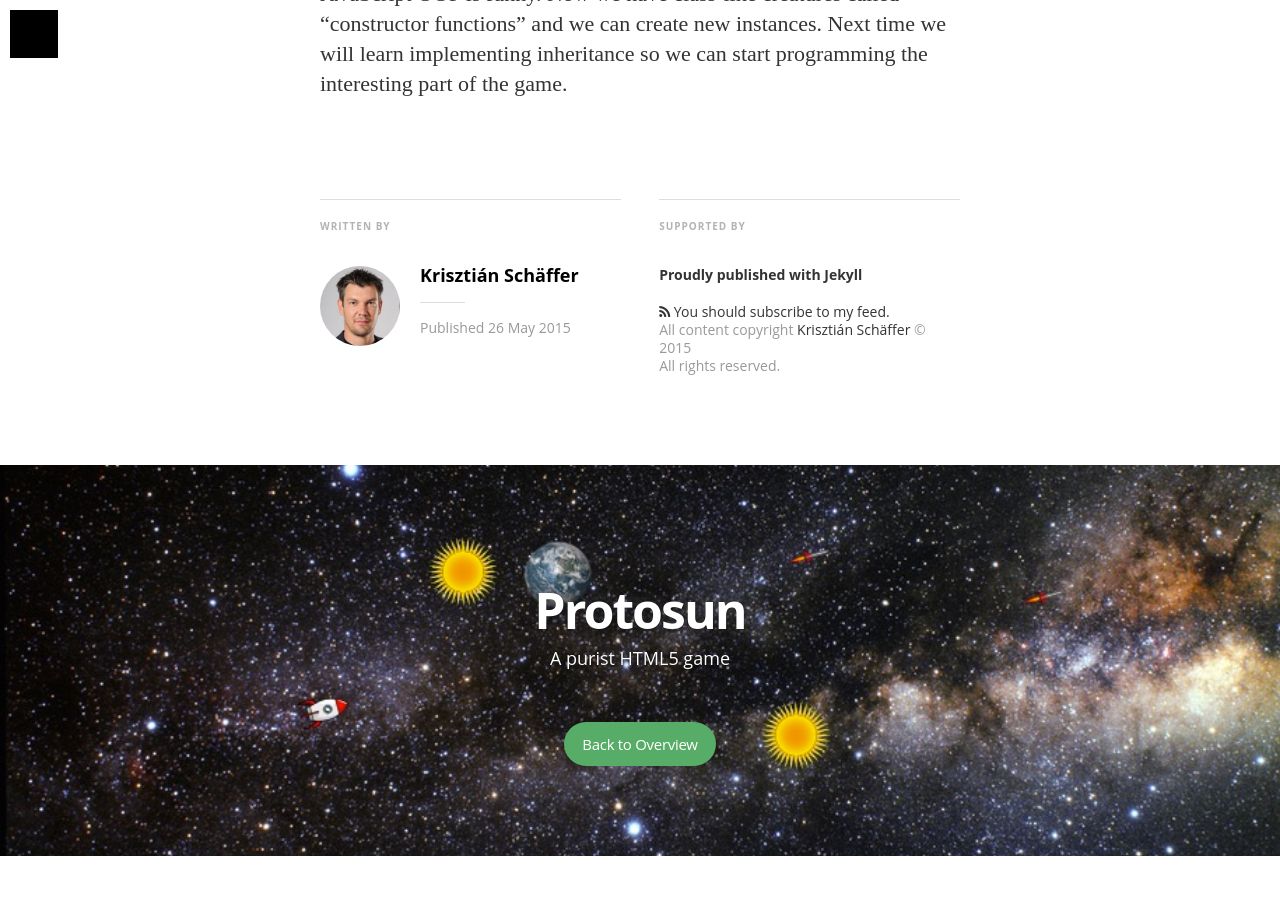
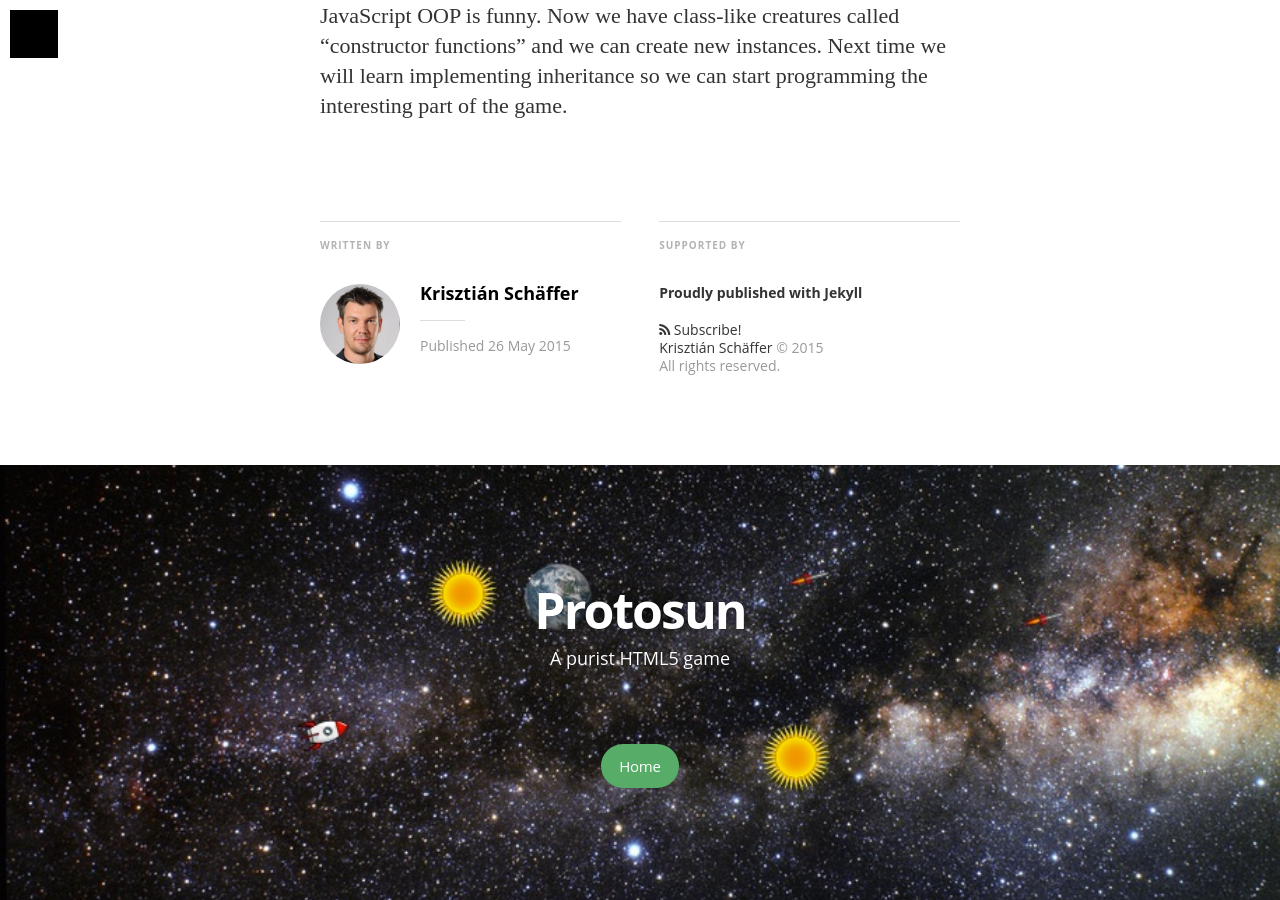
Before and after one commit to tisztamo/protosun, a Jekyll site: the page built from _posts/2015-05-26-prototype-game-engine.md, in a window 1280 px wide and 900 px high, scrolled down 6140 px. Built offline with Jekyll 4.4.1, drawn with Linux system fonts in a browser that asks for light colours; nearby versions of some CDN libraries; some web fonts are replaced; Markdown is read by kramdown in place of the engine named in the settings; before the commit the page ends 6996 px from its top, so only the background shows below that.

Commit message:
site mods

```diff
--- a/_includes/footer.html
+++ b/_includes/footer.html
@@ -1,9 +1,9 @@
 <!-- footer start -->
 
 <footer class="site-footer">
-  <a class="subscribe" href="{{ "/feed.xml" | prepend: site.baseurl }}"> <span class="tooltip"> <i class="fa fa-rss"></i> Subscribe!</span></a>
+  <a class="subscribe" href="{{ '/feed.xml' | prepend: site.baseurl }}"> <span class="tooltip"> <i class="fa fa-rss"></i> Subscribe!</span></a>
     <div class="inner">
-         <section class="copyright">All content copyright <a href="mailto:{{ site.email}}">{{ site.name }}</a> &copy; {{ site.time | date: '%Y' }} &bull; All rights reserved.</section>
+         <section class="copyright"><a href="mailto:{{ site.email}}">{{ site.name }}</a> &copy; {{ site.time | date: '%Y' }} &bull; All rights reserved.</section>
          <section class="poweredby">Made with <a href="http://jekyllrb.com"> Jekyll</a></section>
     </div>
 </footer>
--- a/_includes/header.html
+++ b/_includes/header.html
@@ -1,5 +1,5 @@
 <!-- header start -->
 
-<a href="{{ site.url }}" class="logo-readium"><span class="logo" style="background-image: url({{ site.logo }})"></span></a>
+<a href="{{ site.url }}" class="logo-readium"><span class="logo" style="background-image: url({{ site.logo | prepend: site.baseurl | prepend: site.url}})"></span></a>
 
 <!-- header end -->
--- a/_layouts/post.html
+++ b/_layouts/post.html
@@ -1,8 +1,8 @@
----
----
+--- ---
 <!DOCTYPE html>
 <html>
 {% include head.html %}
+
 <body itemscope itemtype="http://schema.org/Article">
   {% include header.html %}
   <main class="content" role="main">
@@ -16,9 +16,8 @@
           <h1 class="post-title">{{ page.title }}</h1>
           <div class="cf post-meta-text">
             <div class="author-image" style="background-image: url({{ site.author_image | prepend: site.baseurl | prepend: site.url }} }})">Blog Logo</div>
-              <h4 class="author-name" itemprop="author" itemscope itemtype="http://schema.org/Person">{{ site.author }}</h4>
-              on
-              <time datetime="{{ page.date | date: "%F %R" }}">{{ page.date | date_to_string }}</time>
+            <h4 class="author-name" itemprop="author" itemscope itemtype="http://schema.org/Person">{{ site.author }}</h4> on
+            <time datetime="{{ page.date | date: " %F %R " }}">{{ page.date | date_to_string }}</time>
             <!-- , tagged on {{#foreach tags}}<span class="post-tag-{{slug}}">{{#if @first}}{{else}}, {{/if}}<a href="/tag/{{slug}}">{{name}}</a></span>{{/foreach}} -->
           </div>
           <div style="text-align:center">
@@ -32,8 +31,7 @@
           <h1 class="post-title">{{ page.title }}</h1>
           <div class="cf post-meta-text">
             <div class="author-image" style="background-image: url({{ site.author_image | prepend: site.baseurl | prepend: site.url}})">Blog Logo</div>
-              <h4 class="author-name" itemprop="author" itemscope itemtype="http://schema.org/Person">{{ page.author }}</h4>
-              on
+            <h4 class="author-name" itemprop="author" itemscope itemtype="http://schema.org/Person">{{ page.author }}</h4> on
             <time datetime="{{ page.date | date_to_xmlschema }}">{{ page.date | date_to_string }}</time>
             <!-- , tagged on {{#foreach tags}}<span class="post-tag-{{slug}}">{{#if @first}}{{else}}, {{/if}}<a href="/tag/{{slug}}">{{name}}</a></span>{{/foreach}} -->
           </div>
@@ -41,8 +39,7 @@
       </div>
       <br>
       <br>
-        <br>
-        {% endif %}
+      <br> {% endif %}
       <section class="post-content">
         <div class="post-reading">
           <span class="post-reading-time"></span> read
@@ -52,14 +49,11 @@
       </section>
       <footer class="post-footer">
         <section class="share">
-            {% for social in site.social %}
-              {% if social.share_url != null %}
-                <a class="icon-{{ social.icon }}" href="{{ social.share_url }}{{ social.share_title }}{{page.title | cgi_escape}}{{ social.share_link }}{{site.url}}{{page.id}}"
-                  onclick="window.open(this.href, '{{ social.icon }}-share', 'width=550,height=255');return false;">
+          {% for social in site.social %} {% if social.share_url != null %}
+          <a class="icon-{{ social.icon }}" href="{{ social.share_url }}{{ social.share_title }}{{page.title | cgi_escape}}{{ social.share_link }}{{site.url}}{{page.id}}" onclick="window.open(this.href, '{{ social.icon }}-share', 'width=550,height=255');return false;">
             <i class="fa fa-{{ social.icon }}"></i><span class="hidden">{{ social.icon }}</span>
           </a>
-              {% endif %}
-            {% endfor %}
+          {% endif %} {% endfor %}
         </section>
       </footer>
       <div class="bottom-teaser cf">
@@ -70,17 +64,22 @@
             <h4>{{ site.author }}</h4>
             <p class="bio">{{author.bio}}</p>
             <hr>
-              <p class="published">Published <time datetime="{{ page.date | date: "%F %R" }}">{{ page.date | date_to_string }}</time></p>
+            <p class="published">Published
+              <time datetime="{{ page.date | date: " %F %R " }}">{{ page.date | date_to_string }}</time>
+            </p>
           </section>
         </div>
         {{/post}}
         <div class="isRight">
           <h5 class="index-headline featured"><span>Supported by</span></h5>
           <footer class="site-footer">
-              <section class="poweredby">Proudly published with <a href="http://jekyllrb.com"> Jekyll</a></section>
-              <a class="subscribe" href="{{ "/feed.xml" | prepend: site.baseurl }}"> <span class="tooltip"> <i class="fa fa-rss"></i> You should subscribe to my feed.</span></a>
+            <section class="poweredby">Proudly published with <a href="http://jekyllrb.com"> Jekyll</a>
+            </section>
+            <a class="subscribe" href="{{ " /feed.xml " | prepend: site.baseurl }}"> <span class="tooltip"> <i class="fa fa-rss"></i> Subscribe!</span>
+            </a>
             <div class="inner">
-                <section class="copyright">All content copyright <a href="{{@blog.url}}/">{{site.author}}</a> &copy; {{ site.time | date: '%Y' }}<br>All rights reserved.</section>
+              <section class="copyright"><a href="{{@blog.url}}/">{{site.author}}</a> &copy; {{ site.time | date: '%Y' }}
+                <br>All rights reserved.</section>
             </div>
           </footer>
         </div>
@@ -88,15 +87,25 @@
     </article>
   </main>
   <div class="bottom-closer">
-      <div class="background-closer-image" {%if site.cover %} style="background-image: url({{ site.cover }})"{% endif %}>
+    <div class="background-closer-image" {%if site.cover %} style="background-image: url({{ site.cover| prepend: site.baseurl | prepend: site.url }})" {% endif %}>
       Image
     </div>
     <div class="inner">
       <h1 class="blog-title">{{ site.title }}</h1>
       <h2 class="blog-description">{{ site.description }}</h2>
-        <a href="/" class="btn">Back to Overview</a>
+
+      <div class="clear">&nbsp;</div>
+      {% if page.previous.url %}
+      <a href="{{page.previous.url}}" class="btn" title="Previous Post:
+{{page.previous.title}}">&laquo; {{page.previous.title}}</a> {% endif %}
+
+      <a href="/" class="btn">Home</a> {% if page.next.url %}
+      <a href="{{page.next.url}}" class="btn" title="next Post:
+{{page.next.title}}">{{page.next.title}} &raquo; </a> {% endif %}
+      <div class="clear">&nbsp;</div>
     </div>
   </div>
   {% include javascripts.html %}
 </body>
+
 </html>
```
Lines whose indentation alone changed are shown as unchanged.
